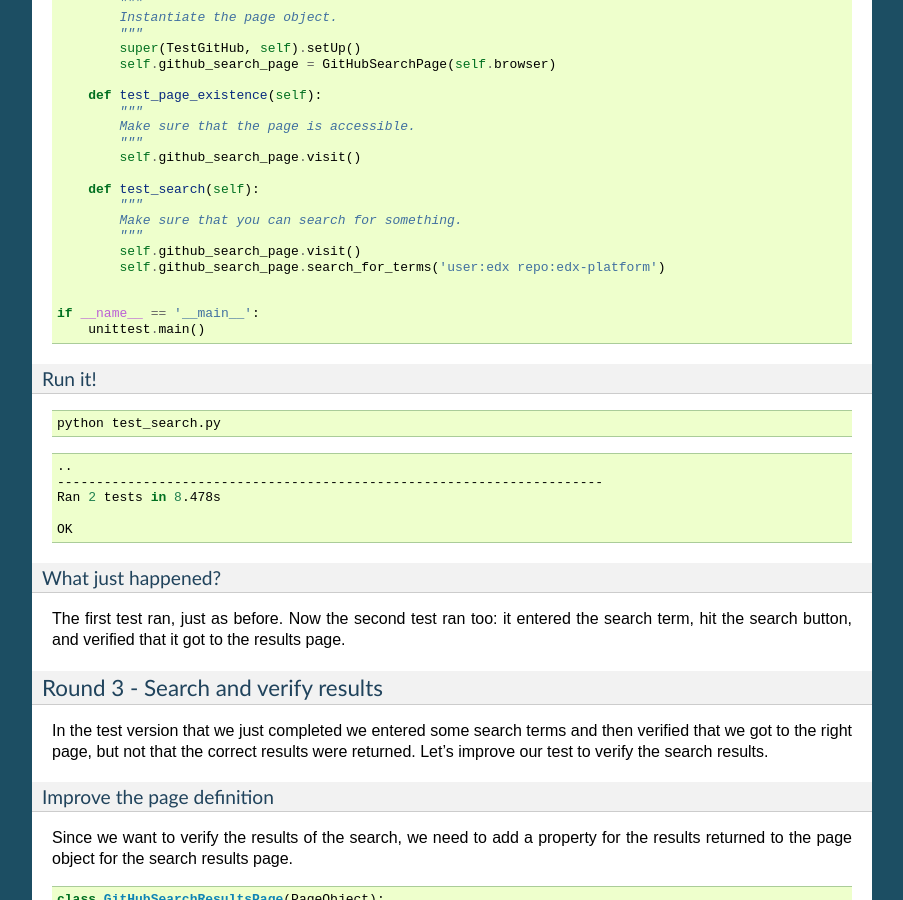
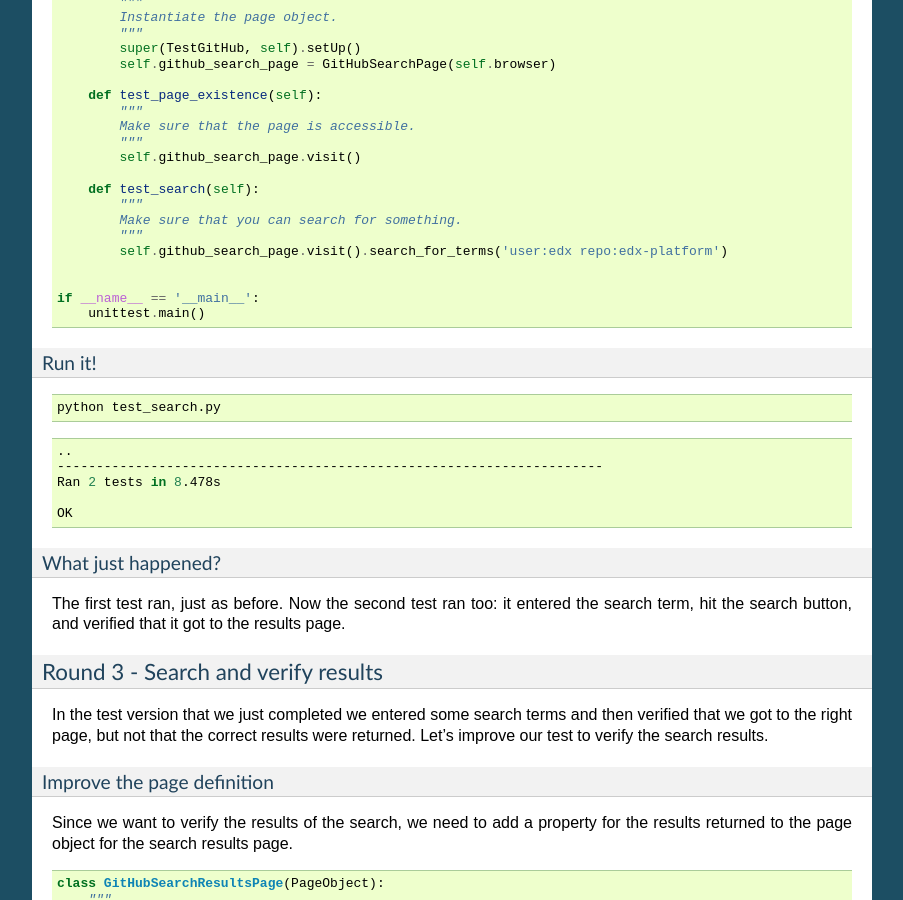
Before and after one commit to openedx-unsupported/bok-choy, a Sphinx documentation site: the page built from docs/tutorial.rst, in a window 1280 px wide and 900 px high, scrolled down 4375 px. Shown: the whole window, without its empty margins (198-1101 px from the left). Built offline with Sphinx 7.4.7, drawn with Linux system fonts in a browser that asks for light colours; some of the changed text lies outside the part shown.

Commit message:
Updated docs

```diff
--- a/docs/code/round_2/test_search.py
+++ b/docs/code/round_2/test_search.py
@@ -24,8 +24,7 @@
         """
         Make sure that you can search for something.
         """
-        self.github_search_page.visit()
-        self.github_search_page.search_for_terms('user:edx repo:edx-platform')
+        self.github_search_page.visit().search_for_terms('user:edx repo:edx-platform')
 
 
 if __name__ == '__main__':
--- a/docs/code/round_3/test_search.py
+++ b/docs/code/round_3/test_search.py
@@ -25,8 +25,7 @@
         """
         Make sure that you can search for something.
         """
-        self.github_search_page.visit()
-        self.github_search_page.search_for_terms('user:edx repo:edx-platform')
+        self.github_search_page.visit().search_for_terms('user:edx repo:edx-platform')
         search_results = self.github_results_page.search_results
         assert 'edx/edx-platform' in search_results
         assert search_results[0] == 'edx/edx-platform'
--- a/docs/conf.py
+++ b/docs/conf.py
@@ -56,11 +56,6 @@
 # a list of builtin themes.
 html_theme = 'default'
 
-# Add any paths that contain custom static files (such as style sheets) here,
-# relative to this directory. They are copied after the builtin static files,
-# so a file named "default.css" will overwrite the builtin "default.css".
-html_static_path = ['_static']
-
 # Output file base name for HTML help builder.
 htmlhelp_basename = 'bok-choydoc'
 
```
